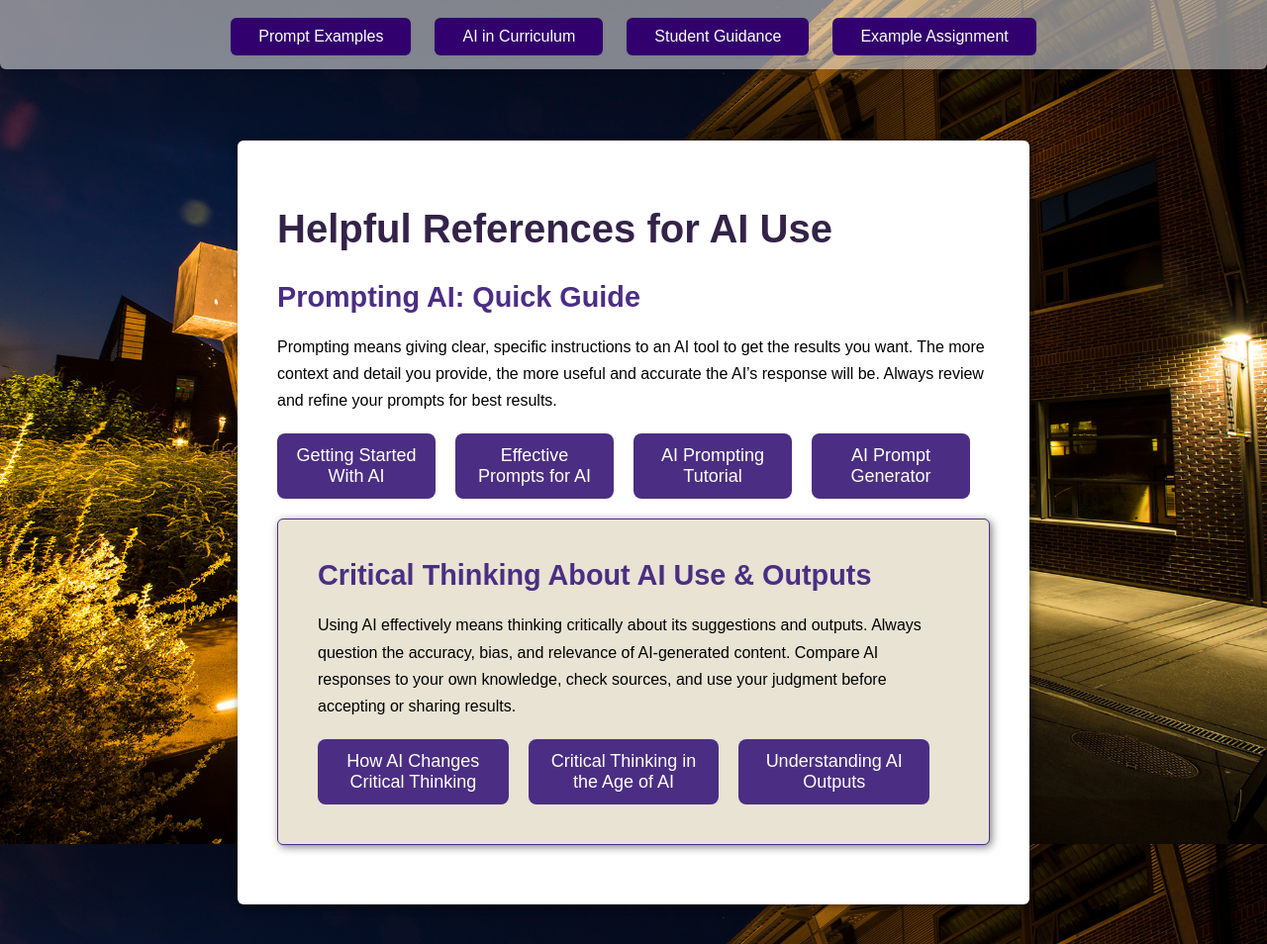
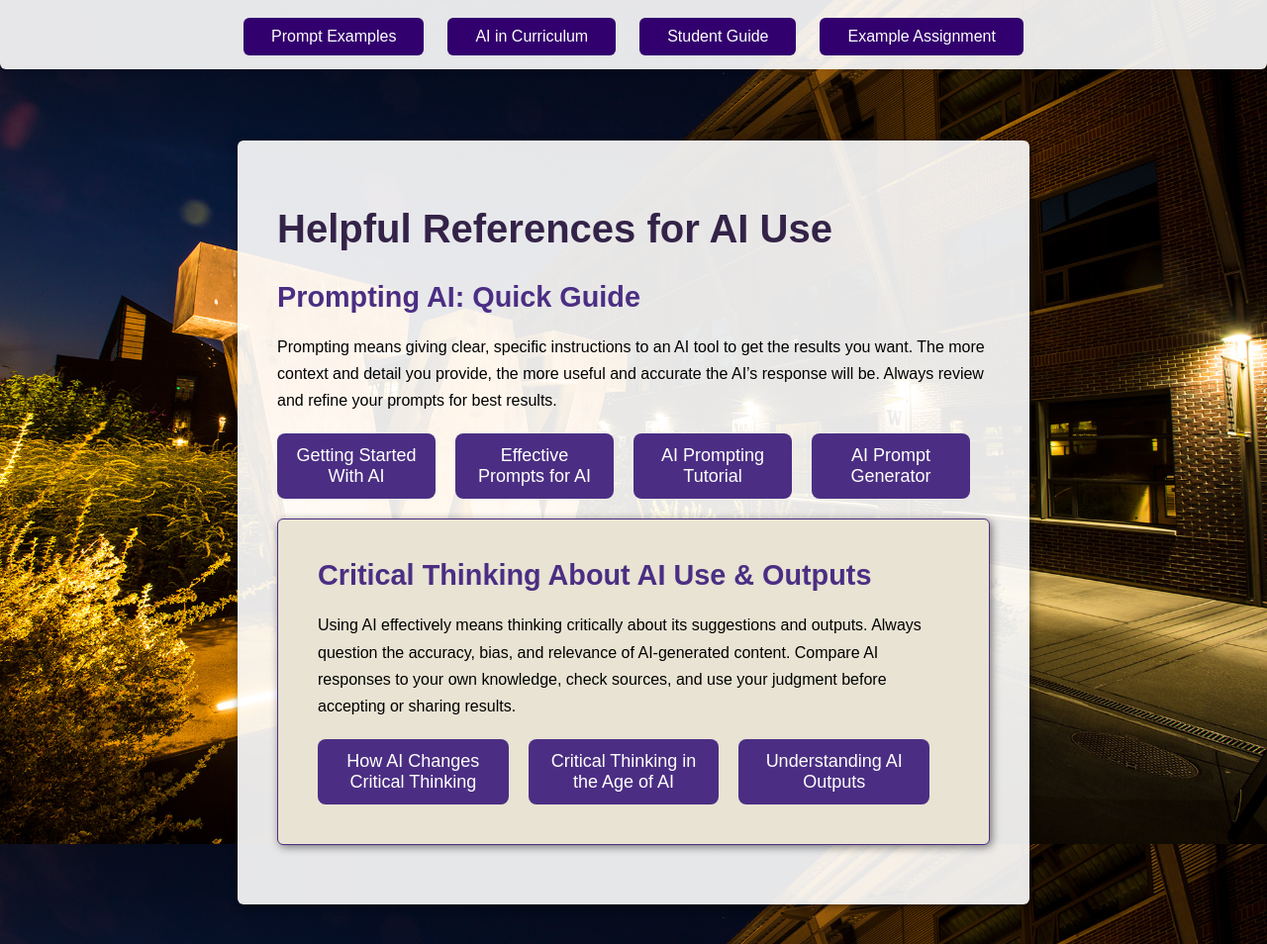
Before and after one commit to cweber12/ai-prompting, a plain HTML site: page index.html in a window 1280 px wide. Shown: the whole page at 99% size. Drawn offline with Linux system fonts and the light colour scheme.

Commit message:
updated div styling

```diff
--- a/index.html
+++ b/index.html
@@ -11,7 +11,7 @@
     <nav class="navbar">
       <a href="writing_prompt_examples.html" class="nav-btn">Prompt Examples</a>
       <a href="writing_guidelines.html" class="nav-btn">AI in Curriculum</a>
-      <a href="student_tips.html" class="nav-btn">Student Guidance</a>
+      <a href="student_tips.html" class="nav-btn">Student Guide</a>
       <a href="example_assignment.html" class="nav-btn">Example Assignment</a>
     </nav>
     <div class="main-container">
--- a/styles.css
+++ b/styles.css
@@ -132,12 +132,12 @@ strong {
   justify-content: center;
   flex-direction: row;
   gap: 24px;
-  background: rgba(255, 255, 255, 0.5); /* Spirit Purple */
+  background: rgba(255, 255, 255, 0.9); /* Spirit Purple */
   padding: 18px 0 14px 0;
   margin-bottom: 32px;
   border-radius: 0 0 6px 6px;
   box-shadow: 0 2px 8px rgba(0,0,0,0.06);
-  position:static;
+  position:sticky;
   top: 0;
   z-index: 100;
 }
@@ -237,6 +237,7 @@ strong {
     gap: 0;
     margin: 0;
     border-radius: 0;
+    position: static;
   }
   .nav-btn {
     width: 100%;
@@ -265,12 +266,13 @@ strong {
     min-width: 120px;
     border-radius: 0;
   }
+
 }
 
 .main-container {
 
     max-width: 800px;
-    background-color: #ffffff; /* UW White */
+    background: rgba(255,255,255,0.9);
     color: #000;
     padding: 40px;
     border-radius: 6px;
@@ -324,6 +326,10 @@ strong {
   .response-box {
     padding: 10px;
     font-size: 1rem;
+  }
+  .main-container {
+    padding: 20px;
+
   }
 }
 
```
Also changed, not shown: example_assignment.html (+1 -1 lines).
